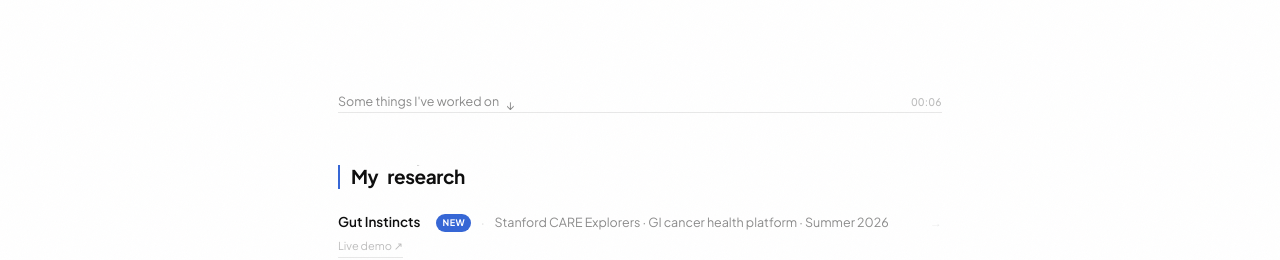
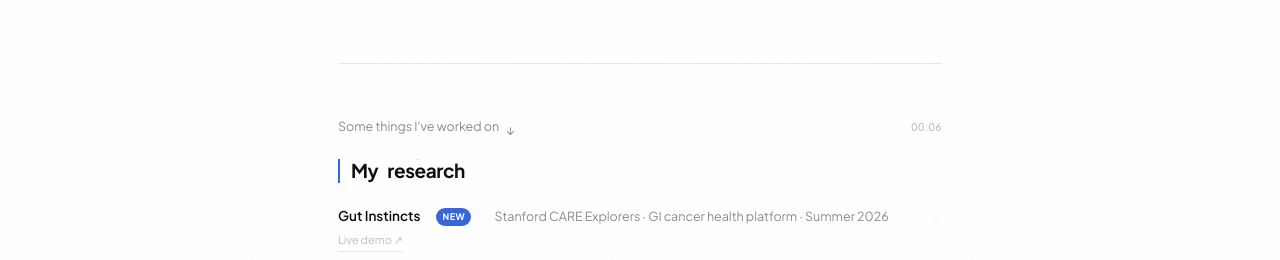
Before and after one commit to aidanliiu/website, a plain HTML site: page minimal.html in a window 1280 px wide. Shown: the part 540-800 px from the top of the page. Drawn offline with Linux system fonts and the light colour scheme.

Commit message:
Add files via upload

```diff
--- a/minimal.html
+++ b/minimal.html
@@ -714,10 +714,10 @@ body::after {
 .mc-gallery-cta svg { transition: transform 0.2s var(--ease); }
 .mc-gallery-cta:hover svg { transform: translateX(3px); }
 
-/* ── Works divider ── */
-.mc-works-divider {
+/* ── Works header (inside section) ── */
+.mc-works-header {
   display: flex; align-items: center; justify-content: space-between;
-  padding: 28px 0 0;
+  margin-bottom: 22px;
 }
 .mc-works-label {
   font-size: 12.5px; color: var(--ink-2);
@@ -816,14 +816,12 @@ body::after {
     </div>
   </section>
 
-  <!-- ── Works divider ── -->
-  <div class="mc-works-divider">
-    <span class="mc-works-label">Some things I've worked on <span class="mc-arrow-down">↓</span></span>
-    <span class="mc-page-timer" id="mc-page-timer">00:00</span>
-  </div>
-
   <!-- ── Work ── -->
   <section class="mc-section mc-reveal">
+    <div class="mc-works-header">
+      <span class="mc-works-label">Some things I've worked on <span class="mc-arrow-down">↓</span></span>
+      <span class="mc-page-timer" id="mc-page-timer">00:00</span>
+    </div>
     <h2 class="mc-sh mc-sh--cycle">My <span class="mc-cycle-wrap"><span class="mc-cycle-track"><span>works</span><span>projects</span><span>research</span><span>code</span></span></span></h2>
 
     <div class="mc-proj-list">
```
Also changed, not shown: books.html (+0 -8 lines).
